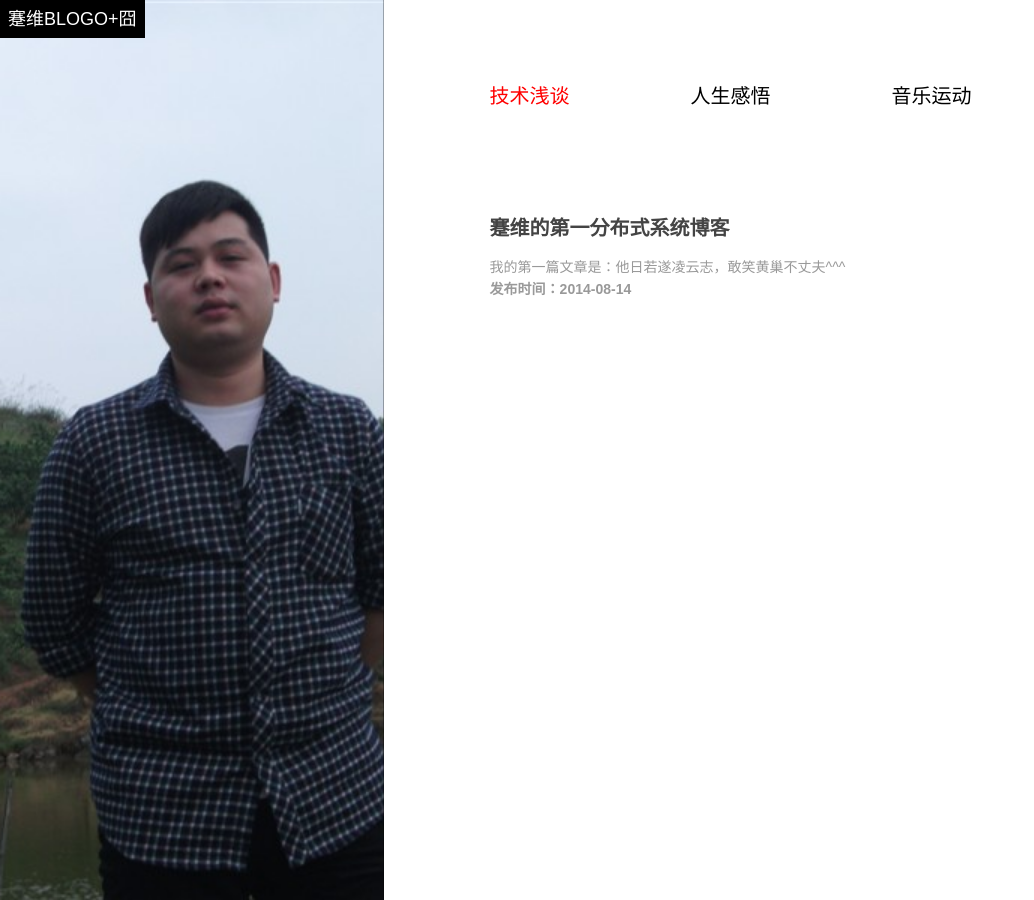
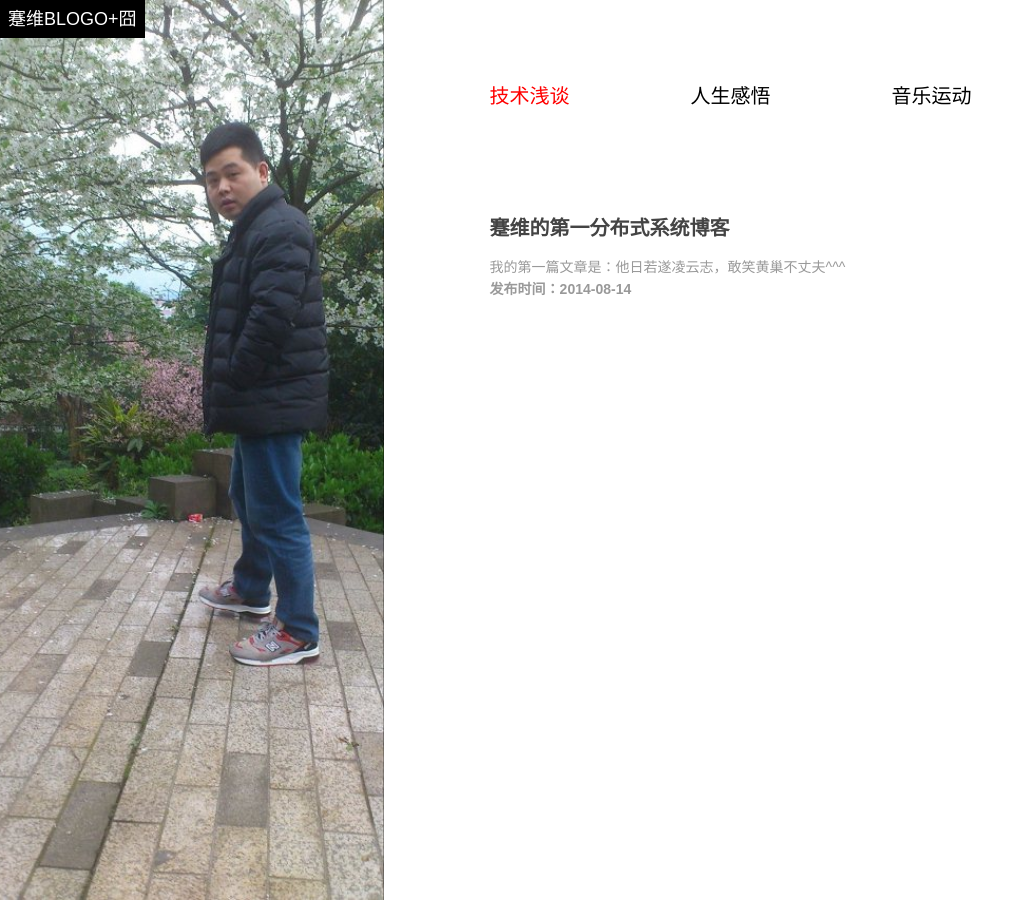
Before and after one commit to jjzxjianwei/myweb, a Jekyll site: the page built from technology/index.html, in a window 1280 px wide. Shown: the whole page, without its empty margins (0-1034 px from the left). Built offline with Jekyll 4.4.1, drawn with Linux system fonts in a browser that asks for light colours.

Commit message:
Update indextp.css

```diff
--- a/css/indextp.css
+++ b/css/indextp.css
@@ -80,7 +80,7 @@ pre ol{margin-left:25px;list-style-type:decimal;}
     background-position:50% 50%;
 }
 .blog .aside{
-    background-image:url(/img/15.jpg);
+    background-image:url(/img/16.jpg);
 }
 .opinion .aside{
       background-image:url(/img/3.jpg);
```
